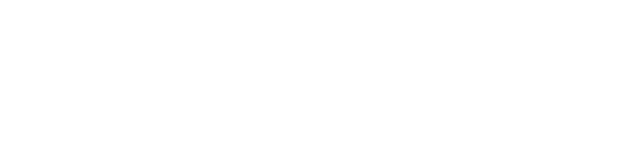
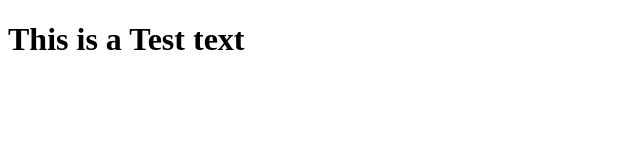
Before and after one commit to SUNXU-gif/fizzbuzz, a plain HTML site: page index.html in a window 1280 px wide. Shown: the whole page, without its empty margins (0-640 px from the left). Drawn offline with Linux system fonts and the light colour scheme.

Commit message:
third commit

```diff
--- a/index.html
+++ b/index.html
@@ -3,9 +3,9 @@
 <head>
     <meta charset="UTF-8">
     <meta name="viewport" content="width=device-width, initial-scale=1.0">
-    <title>Document</title>
+    <title>Test</title>
 </head>
 <body>
-
+    <h1>This is a Test text</h1>
 </body>
 </html>
```
